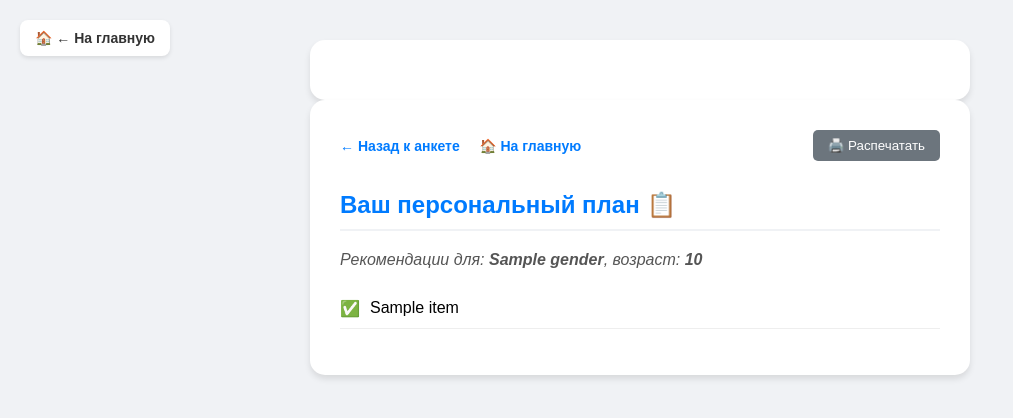
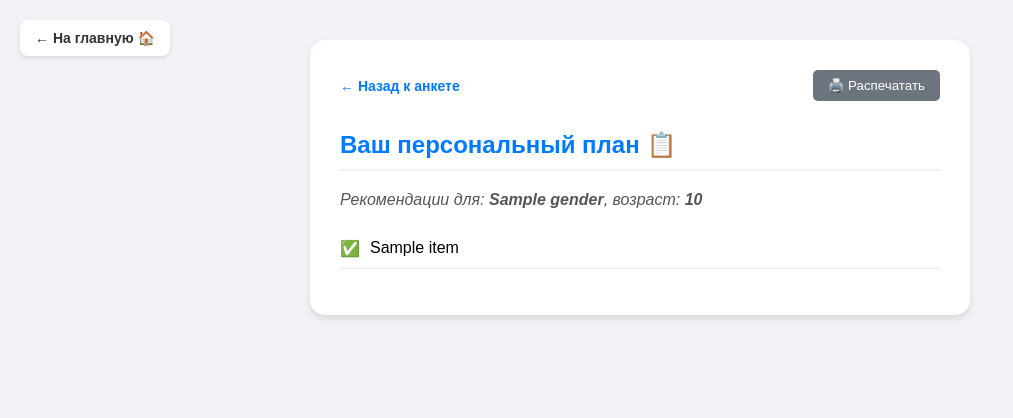
Before and after one commit to Tanya-Vladimirova/check-app, a FastAPI app: template templates/result.html in a window 1280 px wide. Shown: the top 418 px of the page, without its empty margins (0-1013 px from the left). Run offline with FastAPI, Linux system fonts and the light colour scheme; the template is opened without the code that fills it: most values are stand-ins (such as "Sample title", 1, 10 or a date in 2020).

Commit message:
Исправлены косяки

```diff
--- a/templates/result.html
+++ b/templates/result.html
@@ -53,16 +53,12 @@
     </style>
 </head>
 <body>
-    <a href="/" class="home-btn">🏠 &larr; На главную</a>
-
-    <div class="container">
-        </div>
+    <a href="/" class="home-btn">&larr; На главную 🏠</a>
 
     <div class="container">
         <div class="header-buttons">
             <div class="nav-links">
                 <a href="/form">← Назад к анкете</a>
-                <a href="/">🏠 На главную</a>
             </div>
             <button class="print-btn" onclick="window.print()">
                 🖨️ Распечатать
```
